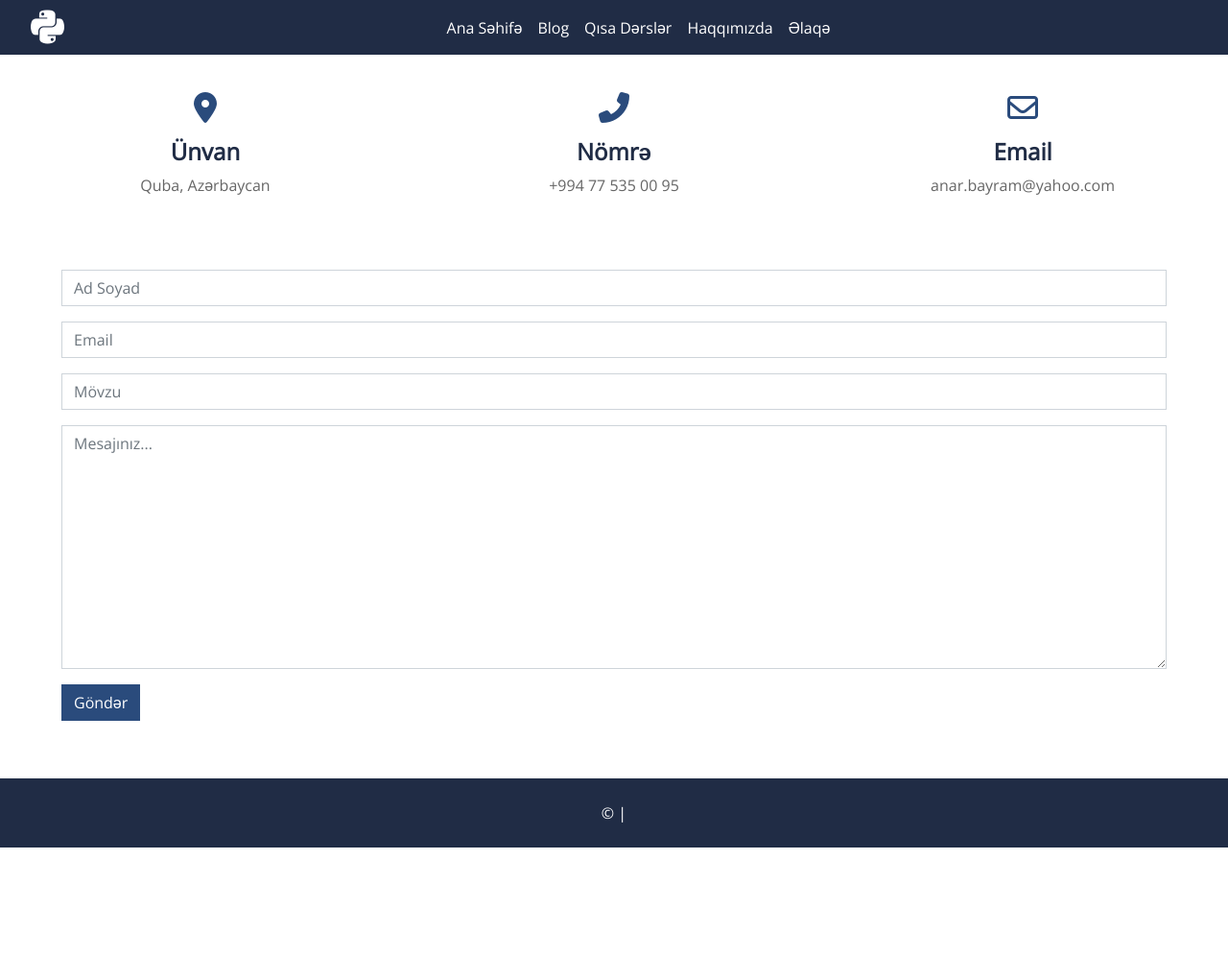
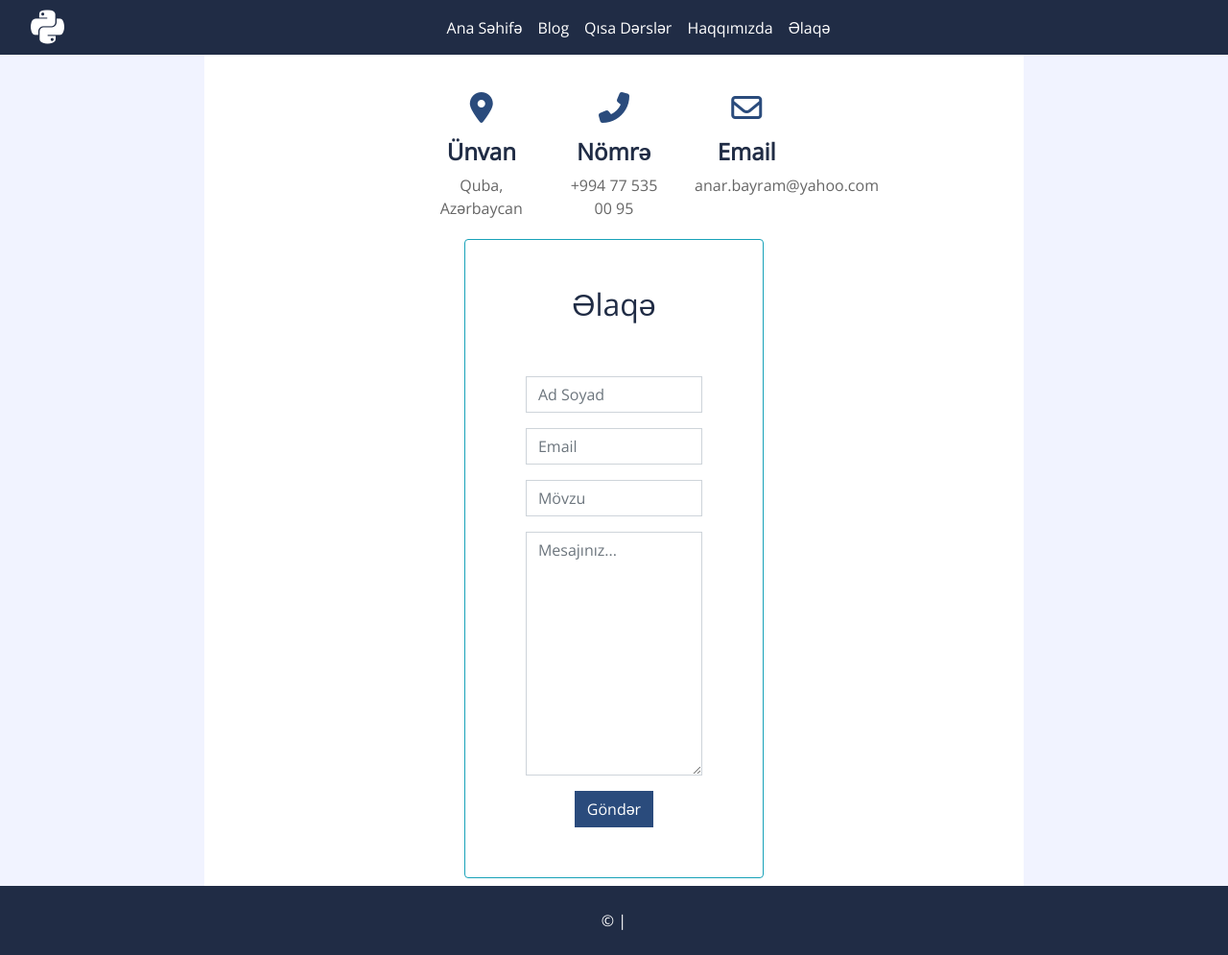
Before and after one commit to anarbyrm/python_blog, a Django app: page /contact/ in a window 1280 px wide. Shown: the whole page at 96% size. Before the commit the page ends 883 px from the top, so only its background shows below. Run offline with Django 4.2, Linux system fonts and the light colour scheme; data that the repository does not hold is empty; some libraries are stand-ins or nearby versions.

Commit message:
refactoring V4

```diff
--- a/templates/blog/contact.html
+++ b/templates/blog/contact.html
@@ -2,28 +2,30 @@
 {% load static %}
 {% block content %}
     <!-- Contact Start -->
-    <div class="container bg-white pt-5">
-        <div class="row px-3 pb-2">
-            <div class="col-sm-4 text-center mb-1">
+    <div class="container bg-white pt-5 col-8" style="place-items: center">
+        <div class="row d-flex justify-content-center">
+            <div class="col-3 text-center mb-1">
                 <i class="fa fa-2x fa-map-marker-alt mb-3 text-primary"></i>
                 <h4 class="font-weight-bold">Ünvan</h4>
                 <p>Quba, Azərbaycan</p>
             </div>
-            <div class="col-sm-4 text-center mb-1">
+            <div class="col-3 text-center mb-1">
                 <i class="fa fa-2x fa-phone-alt mb-3 text-primary"></i>
                 <h4 class="font-weight-bold">Nömrə</h4>
                 <p>+994 77 535 00 95</p>
             </div>
-            <div class="col-sm-4 text-center mb-1">
+            <div class="col-3 text-center mb-1">
                 <i class="far fa-2x fa-envelope mb-3 text-primary"></i>
                 <h4 class="font-weight-bold">Email</h4>
                 <p>anar.bayram@yahoo.com</p>
             </div>
         </div>
-        <div class="row px-3 pb-2">
-            <div class="col-md-12 pb-1">
+
+        <div class="d-flex justify-content-center row px-3 pb-2 ">
+            <div class="col-7 text-center pb-1 border border-info rounded">
                 <div class="contact-form m-5">
                     <form method='post' name="sentMessage">
+                        <label class="mb-5"><h2>Əlaqə</h2></label>
                         {% csrf_token %}
 
                         {% for field in form %}
```
Also changed, not shown: templates/blog/about.html (+5 -5 lines).
